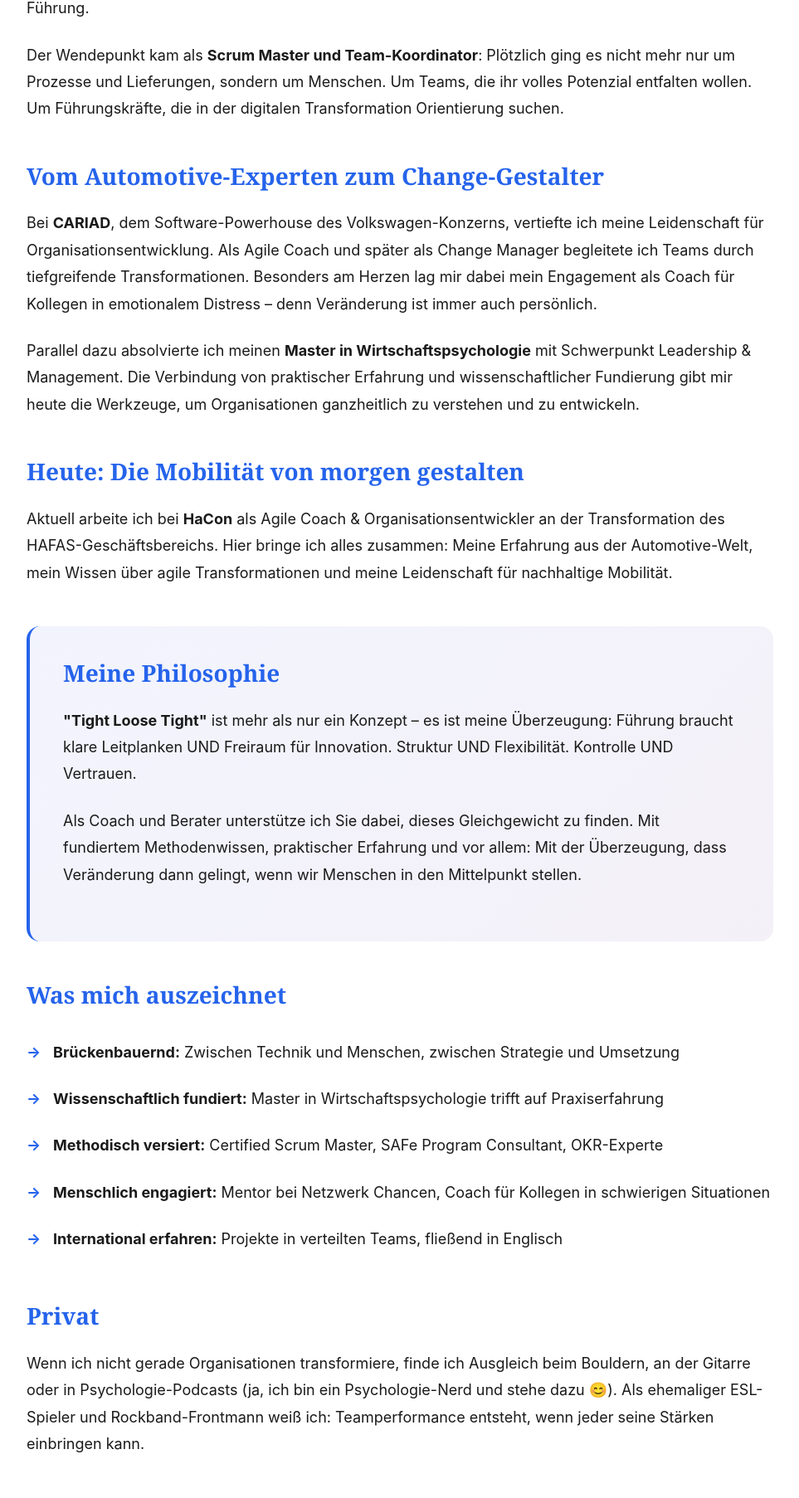
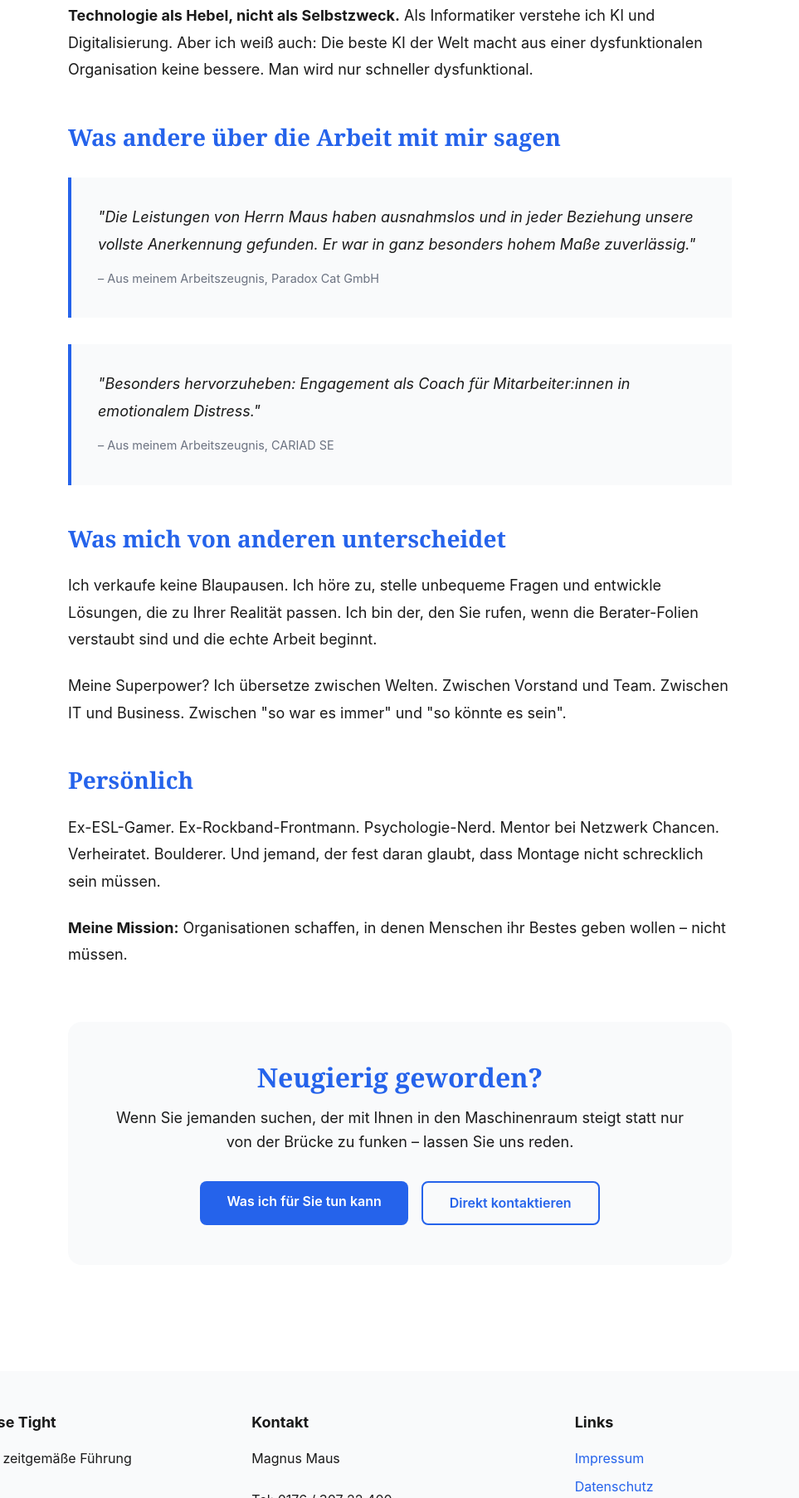
Before and after one commit to MagnusMaus/tight-loose-tight, an Astro site: page /ueber-mich in a window 1280 px wide. Shown: the part 994-2800 px from the top of the page at 83% size, without its empty margins (158-1121 px from the left). Built offline with nearby package versions, Linux system fonts and the light colour scheme; Astro itself is replaced by a stand-in of ours.

Commit message:
Update Über mich

```diff
--- a/src/pages/ueber-mich.astro
+++ b/src/pages/ueber-mich.astro
@@ -6,110 +6,96 @@ import BaseLayout from '../layouts/BaseLayout.astro';
   <div class="container">
     <div class="about-header">
       <h1>Magnus Maus</h1>
-      <p class="tagline">Leadership & Change Experte | Agile Coach | Organisationsentwickler</p>
+      <p class="tagline">
+        Ich bringe Organisationen bei, wie man wirklich verändert.
+        Nicht nur auf PowerPoint-Folien.
+      </p>
     </div>
 
     <section class="about-content">
       <div class="intro-section">
-        <h2>Zwei Dinge treiben mich an:</h2>
+        <h2>Warum ich tue, was ich tue</h2>
         <p class="highlight">
-          Der Wille, die Welt besser zu verstehen – und sie nachhaltig besser zu machen.
-          Deshalb gebe ich mich nicht mit einfachen Lösungen zufrieden und arbeite jeden Tag
-          daran, mit Menschen und Organisationen den nächsten Schritt zu gehen.
+          Weil ich es satt hatte, Transformationen scheitern zu sehen. Weil "das haben wir
+          schon immer so gemacht" keine Strategie ist. Und weil ich glaube, dass Arbeit
+          Menschen stärker machen sollte, nicht schwächer.
         </p>
-        <p class="highlight">Für Innovation, für Effizienz, für Wirksamkeit.</p>
       </div>
 
       <div class="main-content">
-        <h3>Mein Weg zur modernen Führung</h3>
+        <h3>Was ich mitbringe</h3>
         <p>
-          Von der Spieleentwicklung über die Automotive-Branche bis zur Mobilitätswende – mein
-          Weg war alles andere als geradlinig. Und genau das macht mich zu dem Coach und
-          Berater, der ich heute bin.
+          <strong>7 Jahre in den Schützengräben der Transformation.</strong> Bei AUDI, BMW
+          und Volkswagen habe ich erlebt, was funktioniert – und was nur teuer scheitert.
+          Ich habe Teams durch kritische Phasen geführt, Millionen-Projekte gerettet und
+          gelernt: Die beste Methode nutzt nichts, wenn die Menschen nicht mitgehen.
         </p>
 
         <p>
-          Nach meinem Informatik-Studium mit Schwerpunkt Digitale Spiele startete ich 2017 bei
-          <strong>Paradox Cat</strong> in der faszinierenden Welt der Automotive HMI-Entwicklung.
-          Dort lernte ich bei Projekten für AUDI und BMW, was es heißt, in hochkomplexen
-          Umgebungen Premium-Qualität zu liefern. Vom Projektkoordinator über den stellvertretenden
-          Teamleiter bis zum Projektleiter – jede Station lehrte mich neue Facetten von Führung.
+          <strong>Wissenschaft trifft Praxis.</strong> Mein Master in Wirtschaftspsychologie
+          war kein Selbstzweck. Er gibt mir die Werkzeuge, um zu verstehen, warum Menschen
+          und Organisationen tun, was sie tun. Und wie man das ändern kann.
         </p>
 
         <p>
-          Der Wendepunkt kam als <strong>Scrum Master und Team-Koordinator</strong>: Plötzlich
-          ging es nicht mehr nur um Prozesse und Lieferungen, sondern um Menschen. Um Teams,
-          die ihr volles Potenzial entfalten wollen. Um Führungskräfte, die in der digitalen
-          Transformation Orientierung suchen.
+          <strong>Technologie als Hebel, nicht als Selbstzweck.</strong> Als Informatiker
+          verstehe ich KI und Digitalisierung. Aber ich weiß auch: Die beste KI der Welt
+          macht aus einer dysfunktionalen Organisation keine bessere. Man wird nur schneller
+          dysfunktional.
         </p>
 
-        <h3>Vom Automotive-Experten zum Change-Gestalter</h3>
+        <h3>Was andere über die Arbeit mit mir sagen</h3>
+        <div class="testimonial">
+          <p>
+            "Die Leistungen von Herrn Maus haben ausnahmslos und in jeder Beziehung unsere
+            vollste Anerkennung gefunden. Er war in ganz besonders hohem Maße zuverlässig."
+          </p>
+          <cite>– Aus meinem Arbeitszeugnis, Paradox Cat GmbH</cite>
+        </div>
+
+        <div class="testimonial">
+          <p>
+            "Besonders hervorzuheben: Engagement als Coach für Mitarbeiter:innen in
+            emotionalem Distress."
+          </p>
+          <cite>– Aus meinem Arbeitszeugnis, CARIAD SE</cite>
+        </div>
+
+        <h3>Was mich von anderen unterscheidet</h3>
         <p>
-          Bei <strong>CARIAD</strong>, dem Software-Powerhouse des Volkswagen-Konzerns, vertiefte
-          ich meine Leidenschaft für Organisationsentwicklung. Als Agile Coach und später als
-          Change Manager begleitete ich Teams durch tiefgreifende Transformationen. Besonders
-          am Herzen lag mir dabei mein Engagement als Coach für Kollegen in emotionalem Distress
-          – denn Veränderung ist immer auch persönlich.
+          Ich verkaufe keine Blaupausen. Ich höre zu, stelle unbequeme Fragen und entwickle
+          Lösungen, die zu Ihrer Realität passen. Ich bin der, den Sie rufen, wenn die
+          Berater-Folien verstaubt sind und die echte Arbeit beginnt.
         </p>
 
         <p>
-          Parallel dazu absolvierte ich meinen <strong>Master in Wirtschaftspsychologie</strong>
-          mit Schwerpunkt Leadership & Management. Die Verbindung von praktischer Erfahrung und
-          wissenschaftlicher Fundierung gibt mir heute die Werkzeuge, um Organisationen ganzheitlich
-          zu verstehen und zu entwickeln.
+          Meine Superpower? Ich übersetze zwischen Welten. Zwischen Vorstand und Team.
+          Zwischen IT und Business. Zwischen "so war es immer" und "so könnte es sein".
         </p>
 
-        <h3>Heute: Die Mobilität von morgen gestalten</h3>
+        <h3>Persönlich</h3>
         <p>
-          Aktuell arbeite ich bei <strong>HaCon</strong> als Agile Coach & Organisationsentwickler
-          an der Transformation des HAFAS-Geschäftsbereichs. Hier bringe ich alles zusammen:
-          Meine Erfahrung aus der Automotive-Welt, mein Wissen über agile Transformationen und
-          meine Leidenschaft für nachhaltige Mobilität.
+          Ex-ESL-Gamer. Ex-Rockband-Frontmann. Psychologie-Nerd. Mentor bei Netzwerk Chancen.
+          Verheiratet. Boulderer. Und jemand, der fest daran glaubt, dass Montage nicht
+          schrecklich sein müssen.
         </p>
 
-        <div class="philosophy-box">
-          <h3>Meine Philosophie</h3>
-          <p>
-            <strong>"Tight Loose Tight"</strong> ist mehr als nur ein Konzept – es ist meine
-            Überzeugung: Führung braucht klare Leitplanken UND Freiraum für Innovation.
-            Struktur UND Flexibilität. Kontrolle UND Vertrauen.
-          </p>
-          <p>
-            Als Coach und Berater unterstütze ich Sie dabei, dieses Gleichgewicht zu finden.
-            Mit fundiertem Methodenwissen, praktischer Erfahrung und vor allem: Mit der
-            Überzeugung, dass Veränderung dann gelingt, wenn wir Menschen in den Mittelpunkt stellen.
-          </p>
-        </div>
-
-        <h3>Was mich auszeichnet</h3>
-        <ul class="strengths">
-          <li><strong>Brückenbauernd:</strong> Zwischen Technik und Menschen, zwischen Strategie und Umsetzung</li>
-          <li><strong>Wissenschaftlich fundiert:</strong> Master in Wirtschaftspsychologie trifft auf Praxiserfahrung</li>
-          <li><strong>Methodisch versiert:</strong> Certified Scrum Master, SAFe Program Consultant, OKR-Experte</li>
-          <li><strong>Menschlich engagiert:</strong> Mentor bei Netzwerk Chancen, Coach für Kollegen in schwierigen Situationen</li>
-          <li><strong>International erfahren:</strong> Projekte in verteilten Teams, fließend in Englisch</li>
-        </ul>
-
-        <h3>Privat</h3>
         <p>
-          Wenn ich nicht gerade Organisationen transformiere, finde ich Ausgleich beim
-          Bouldern, an der Gitarre oder in Psychologie-Podcasts (ja, ich bin ein
-          Psychologie-Nerd und stehe dazu 😊). Als ehemaliger ESL-Spieler und Rockband-Frontmann
-          weiß ich: Teamperformance entsteht, wenn jeder seine Stärken einbringen kann.
+          <strong>Meine Mission:</strong> Organisationen schaffen, in denen Menschen ihr
+          Bestes geben wollen – nicht müssen.
         </p>
       </div>
 
       <div class="cta-section">
-        <h2>Lassen Sie uns ins Gespräch kommen!</h2>
+        <h2>Neugierig geworden?</h2>
         <p>
-          Sie stehen vor einer Transformation? Suchen einen Sparringspartner für Ihre
-          Führungsherausforderungen? Oder wollen einfach über die Zukunft der Arbeit philosophieren?
+          Wenn Sie jemanden suchen, der mit Ihnen in den Maschinenraum steigt statt nur
+          von der Brücke zu funken – lassen Sie uns reden.
         </p>
-        <p><strong>Ich freue mich auf den Austausch mit Ihnen!</strong></p>
 
         <div class="contact-buttons">
-          <a href="/coaching" class="btn btn-primary">Coaching anfragen</a>
-          <a href="https://www.linkedin.com/in/magnusmaus" class="btn btn-secondary" target="_blank">LinkedIn</a>
+          <a href="/coaching" class="btn btn-primary">Was ich für Sie tun kann</a>
+          <a href="mailto:magnus.maus@outlook.de" class="btn btn-secondary">Direkt kontaktieren</a>
         </div>
       </div>
     </section>
@@ -126,23 +112,24 @@ import BaseLayout from '../layouts/BaseLayout.astro';
 
   .about-header h1 {
     font-size: 3rem;
-    margin-bottom: 0.5rem;
+    margin-bottom: 1rem;
   }
 
   .tagline {
-    font-size: 1.25rem;
-    color: var(--color-primary);
+    font-size: 1.5rem;
+    color: var(--color-gray);
     font-weight: 500;
+    max-width: 600px;
+    margin: 0 auto;
   }
 
   .about-content {
-    max-width: 900px;
+    max-width: 800px;
     margin: 0 auto;
   }
 
   .intro-section {
-    text-align: center;
-    margin-bottom: 4rem;
+    margin-bottom: 3rem;
   }
 
   .intro-section h2 {
@@ -169,35 +156,26 @@ import BaseLayout from '../layouts/BaseLayout.astro';
     font-size: 1.75rem;
   }
 
-  .philosophy-box {
-    background: linear-gradient(135deg, #667eea15 0%, #764ba215 100%);
-    padding: 2.5rem;
-    border-radius: 1rem;
-    margin: 3rem 0;
-    border-left: 4px solid var(--color-primary);
+  .main-content p {
+    margin-bottom: 1.5rem;
   }
 
-  .philosophy-box h3 {
-    margin-top: 0;
+  .testimonial {
+    background: #f9fafb;
+    padding: 2rem;
+    border-left: 4px solid var(--color-primary);
+    margin: 2rem 0;
   }
 
-  .strengths {
-    list-style: none;
-    padding: 0;
+  .testimonial p {
+    font-style: italic;
+    margin-bottom: 0.5rem;
   }
 
-  .strengths li {
-    padding: 0.75rem 0;
-    padding-left: 2rem;
-    position: relative;
-  }
-
-  .strengths li:before {
-    content: "→";
-    position: absolute;
-    left: 0;
-    color: var(--color-primary);
-    font-weight: bold;
+  .testimonial cite {
+    font-size: 0.9rem;
+    color: var(--color-gray);
+    font-style: normal;
   }
 
   .cta-section {
@@ -210,14 +188,18 @@ import BaseLayout from '../layouts/BaseLayout.astro';
 
   .cta-section h2 {
     color: var(--color-primary);
-    margin-bottom: 1.5rem;
+    margin-bottom: 1rem;
+  }
+
+  .cta-section p {
+    font-size: 1.125rem;
+    margin-bottom: 2rem;
   }
 
   .contact-buttons {
     display: flex;
     gap: 1rem;
     justify-content: center;
-    margin-top: 2rem;
   }
 
   .btn {
@@ -249,6 +231,10 @@ import BaseLayout from '../layouts/BaseLayout.astro';
       font-size: 2rem;
     }
 
+    .tagline {
+      font-size: 1.25rem;
+    }
+
     .contact-buttons {
       flex-direction: column;
       align-items: center;
```
